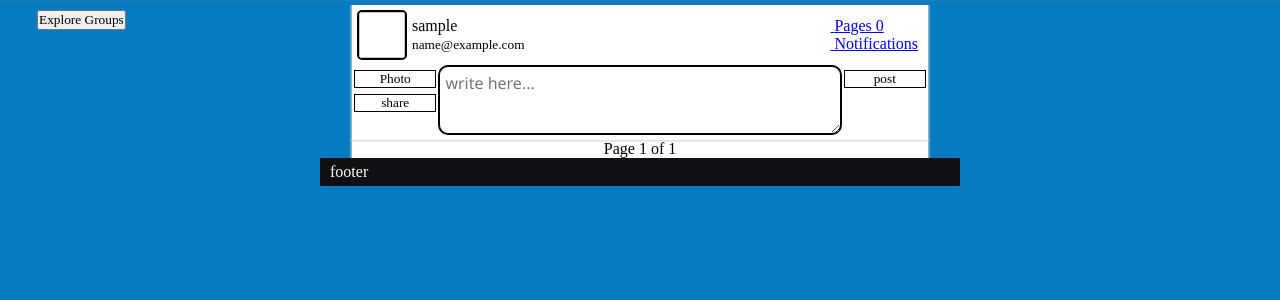
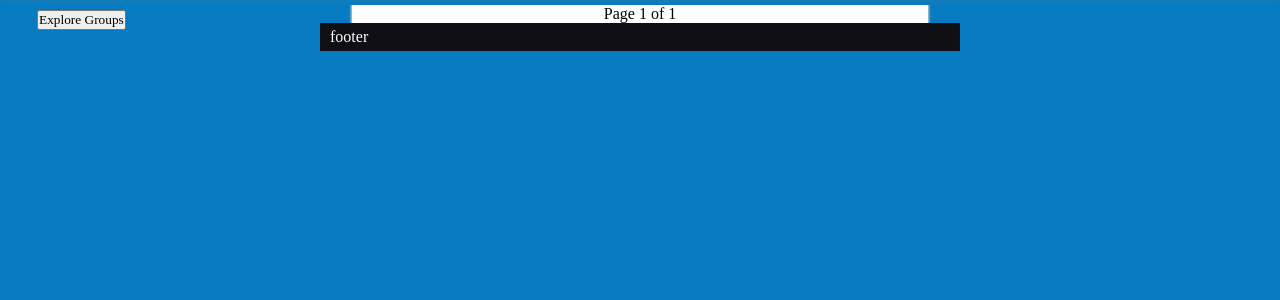
Before and after one commit to jafarjtown/Drim, a Django app: page / in a window 1280 px wide. Shown: the part 60-360 px from the top of the page. Run offline with Django 3.2, Linux system fonts and the light colour scheme; the visitor is signed in with stand-in values (Sample User, id 1); data comes from the database, SQL or seed files in the repository; data that the repository does not hold is empty; parts of the project's set-up code (start-up, migrations or seed data) failed here and were passed over; some libraries are stand-ins or nearby versions; some web fonts are replaced.

Commit message:
Add files via upload

```diff
--- a/accounts/urls.py
+++ b/accounts/urls.py
@@ -11,6 +11,7 @@ router.register('users', UserViewSet)
 app_name = 'account'
 urlpatterns = [
     path('', views.Account, name='account'),
+    path('<slug:id>/profile', views.ViewAccount, name='profile'),
     path('avatar/', views.AddAvatar, name='add-avatar'),
     path('avatar/save', views.saveAvatar, name='save-avatar'),
     path('auth/', AuthViews.Login, name='login'),
--- a/accounts/views.py
+++ b/accounts/views.py
@@ -17,3 +17,6 @@ def saveAvatar(request):
         user.avatar = file
         user.save()
     return redirect('home:home')
+
+def ViewAccount(request, id):
+    return render(request, 'account/index.html')
--- a/home/templates/home/index.html
+++ b/home/templates/home/index.html
@@ -2,44 +2,21 @@
 <link rel="stylesheet" href="{% static 'css/home/styles.css' %}" />
 <link rel="stylesheet" href="{% static 'css/posts/styles.css' %}" />
 
-{% endblock styles %} {% block main %}
-<!-- <div class="w-100 d-flex justify-content-center">
-	<button id="open_create_post_div" class="btn w-50 btn-outline-primary small mt-1 mb-1">new post</button>
-</div> -->
+{% endblock styles %}
 
-<div class="create-new-post-wrapper" id="create_new_post_div">
-	<div class="create-new-post-top">
-		<div class="create-new-post-top-user">
-			<img
-				src="
-			{% if user.avatar != '' %}
-				{{user.avatar.url}}
-			{% endif %}
-				 "
-				class="create-new-post-top-avatar"
-			/>
-			<span class="create-new-post-top-usernames">
-				<p>{{user}}</p>
-				<small>{{user.email}}</small>
-			</span>
-		</div>
+{% block nav %}
+	<li class="nav-item">
+		<a id="open-modal"><i class="fa fa-plus-square-o"></i></a>
+	</li>
+{% endblock nav %}
 
-		<div class="create-new-post-top-links">
-			<!-- <li class="nav-item"> -->
-			<a href="{% url 'pages:home-pages' %}" class="nav-link text-light">
-				<i class="fa fa-globe"></i>
-				<span>Pages {{user.pages.count}}</span></a
-			><br />
-			<a
-				href="{% url 'notifications:notification_page' %}"
-				class="nav-link text-light"
-			>
-				<i class="fa fa-briefcase"></i> <span>Notifications</span></a
-			>
-			<!-- </li> -->
-		</div>
-	</div>
-	<form enctype="multipart/form-data" method="POST" class="create-new-post-bottom">
+
+{% block modal_header %}
+	<h3>Create new post</h3>
+{% endblock modal_header %}
+
+{% block modal %}
+<form enctype="multipart/form-data" method="POST" class="new-post-form">
 	{% csrf_token %}
 	<input
 		type="file"
@@ -49,16 +26,20 @@
 		hidden
 		multiple
 	/>
-		<div class="create-new-post-bottom-buttons">
-			<button type="button" id="photo-click">Photo</button>
+	<textarea class="status" name="status" placeholder="write here..." ></textarea>
+	<div class="new-post-div-buttons">
+		<button type="button" id="photo-click">Photo </button>
 		<button type="button">share</button>
-		</div>
-		<textarea class="status" name="status" placeholder="write here..." ></textarea>
-		<div class="create-new-post-bottom-buttons">
 		<button type="submit" id="create_new_post">post</button>
 	</div>
+	<p>
+		Lorem ipsum dolor sit amet consectetur adipisicing elit. Magnam corporis amet repellat expedita. Pariatur, impedit? Quibusdam eos ad laborum ullam quam, explicabo ducimus necessitatibus dolore nulla aliquam quia nemo atque.
+		Lorem ipsum, dolor sit amet consectetur adipisicing elit. Esse exercitationem odio quaerat, ducimus nam ut dolorum similique nisi optio veniam.
+	</p>
 </form>
-</div>
+{% endblock modal %}
+
+{% block main %}
 <div id="posts_wrapper">
 	{% for message in messages %}
 		<p>{{message}}</p>
```
Also changed, not shown: accounts/migrations/0002_auto_20211122_1052.py (added), my_project.dot.svg (added). Lines whose indentation alone changed are shown as unchanged.
